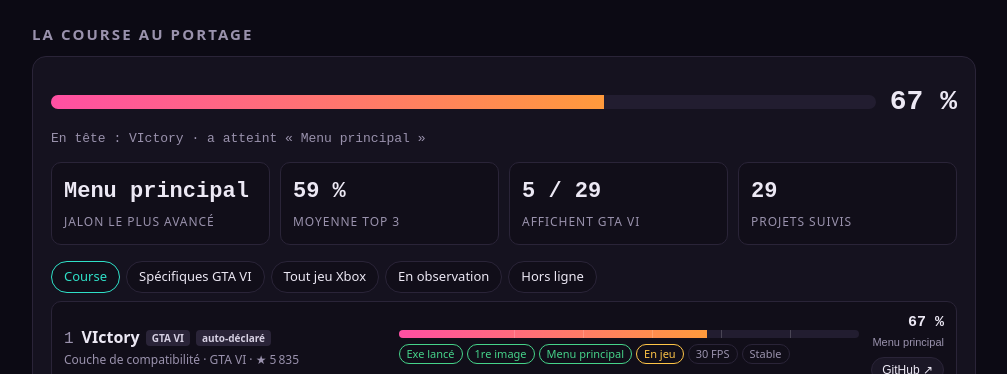
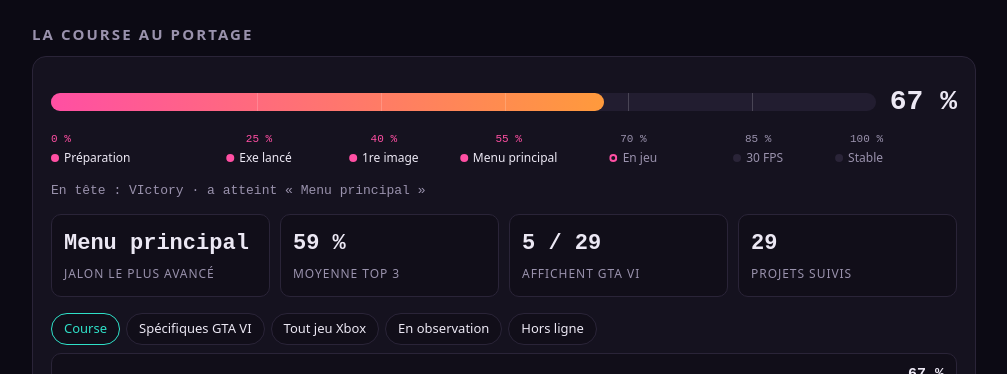
Before and after one commit to airnod/gta6-pc-veille, a plain HTML site: page site/index.html in a window 1280 px wide. Shown: the part 404-778 px from the top of the page, without its empty margins (136-1143 px from the left). Drawn offline with Linux system fonts and the light colour scheme.

Commit message:
Étapes principales sous la barre de progression globale
Co-Authored-By: Claude Opus 5.5 <noreply@anthropic.com>
Claude-Session: https://claude.ai/code/session_01Disq5sCzNXXJJArL6CTWZU

```diff
--- a/site/app.js
+++ b/site/app.js
@@ -177,6 +177,17 @@
       const leader = ranked[0], top = ranked.slice(0, 3);
       const best = leader ? leader._s.score : 0;
       $("ovpct").textContent = best + " %"; $("ovbar").style.width = best + "%";
+      // Étapes principales sous la barre : atteintes en couleur, la suivante entourée
+      const track = $("ovtrack"); track.querySelectorAll(".tk").forEach(t => t.remove());
+      MILESTONES.slice(1, -1).forEach(m => { const t = el("span", "tk"); t.style.left = m[2] + "%"; track.append(t); });
+      const lidx = leader ? MILESTONES.findIndex(m => m[0] === leader._s.reached) : 0;
+      const labels = $("ovlabels"); labels.replaceChildren();
+      MILESTONES.forEach((m, i) => {
+        const d = el("div", "ml" + (i <= lidx ? " done" : i === lidx + 1 ? " next" : ""));
+        d.style.left = m[2] + "%";
+        d.append(el("b", null, m[2] + " %"), el("span", null, m[1]));
+        labels.append(d);
+      });
       $("ovleader").textContent = leader ? "En tête : " + leader.name + " · a atteint « " + label(leader._s.reached) + " »" : "";
       const furthest = ranked.reduce((m, e) => Math.max(m, MILESTONES.findIndex(x => x[0] === e._s.reached)), 0);
       $("t-mile").textContent = MILESTONES[furthest][1];
--- a/site/index.html
+++ b/site/index.html
@@ -80,6 +80,18 @@
   .row .pct small{display:block;font-size:11px;color:var(--mute);font-family:"Space Grotesk",sans-serif}
   .t-ko{background:#3a1820;color:#ff9aa5}
   #ovleader{margin-top:6px}
+  .pbar.mega{height:18px;overflow:visible}
+  .pbar.mega i{border-radius:99px}
+  .mlabels{position:relative;height:44px;margin:8px 74px 0 0}
+  .ml{position:absolute;top:0;transform:translateX(-50%);display:flex;flex-direction:column;align-items:center;gap:2px;font-size:12px;color:var(--mute);white-space:nowrap}
+  .ml:first-child{transform:none;align-items:flex-start}
+  .ml:last-child{transform:translateX(-100%);align-items:flex-end}
+  .ml b{font-family:"JetBrains Mono",monospace;font-size:11px;font-weight:400}
+  .ml span{display:flex;align-items:center;gap:5px}
+  .ml span::before{content:"";width:8px;height:8px;border-radius:50%;background:#2a2438}
+  .ml.done{color:var(--txt)} .ml.done b{color:var(--pink)} .ml.done span::before{background:var(--pink)}
+  .ml.next span::before{background:none;box-shadow:inset 0 0 0 2px var(--pink)}
+  @media (max-width:620px){.mlabels{height:auto;margin:10px 0 0;display:flex;flex-wrap:wrap;gap:6px 14px}.ml{position:static;transform:none!important;align-items:flex-start!important}.ml b{display:none}}
   .gh{display:inline-block;margin-top:6px;font-size:12px;padding:3px 10px;border-radius:99px;border:1px solid var(--line);background:#1b1726;color:var(--txt);text-decoration:none;font-family:"Space Grotesk",sans-serif;white-space:nowrap}
   .gh:hover{border-color:var(--teal);color:var(--teal)}
   .gh.off{color:var(--mute);opacity:.7}
@@ -120,7 +132,8 @@
   <section>
     <h2>La course au portage</h2>
     <div class="card" id="race">
-      <div class="big"><div class="pbar"><i id="ovbar"></i></div><b id="ovpct">–</b></div>
+      <div class="big"><div class="pbar mega" id="ovtrack"><i id="ovbar"></i></div><b id="ovpct">–</b></div>
+      <div class="mlabels" id="ovlabels" aria-hidden="true"></div>
       <div class="meta" id="ovleader"></div>
       <div class="tiles">
         <div class="tile"><b id="t-mile">–</b><span>Jalon le plus avancé</span></div>
```
